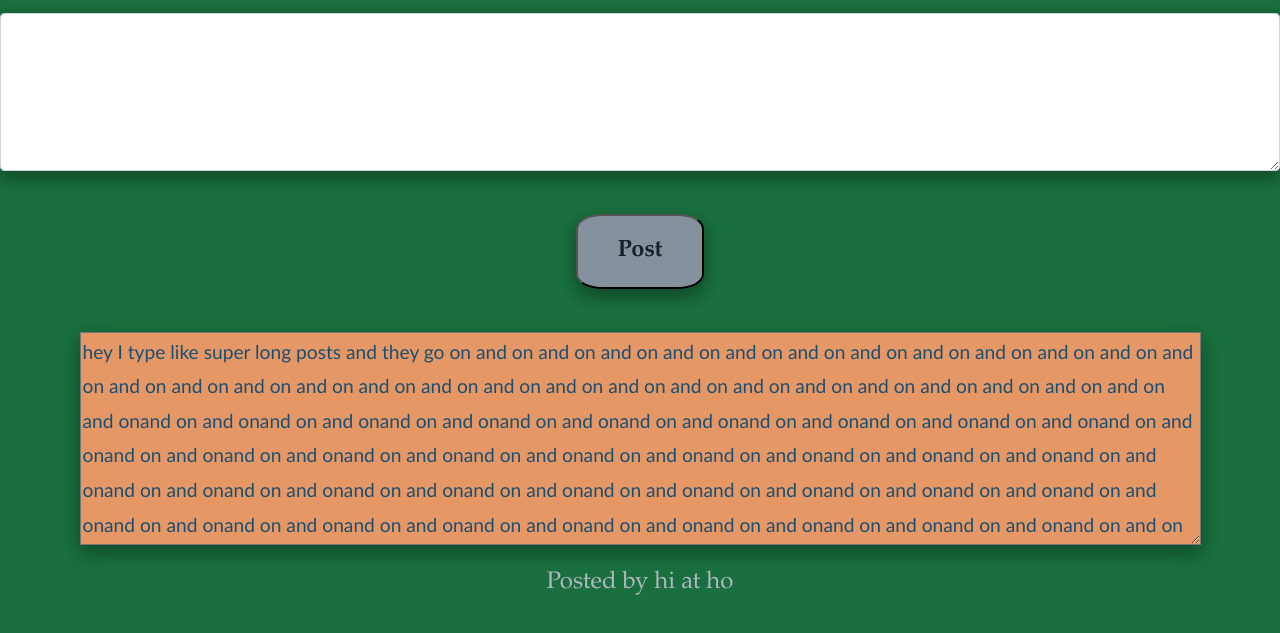
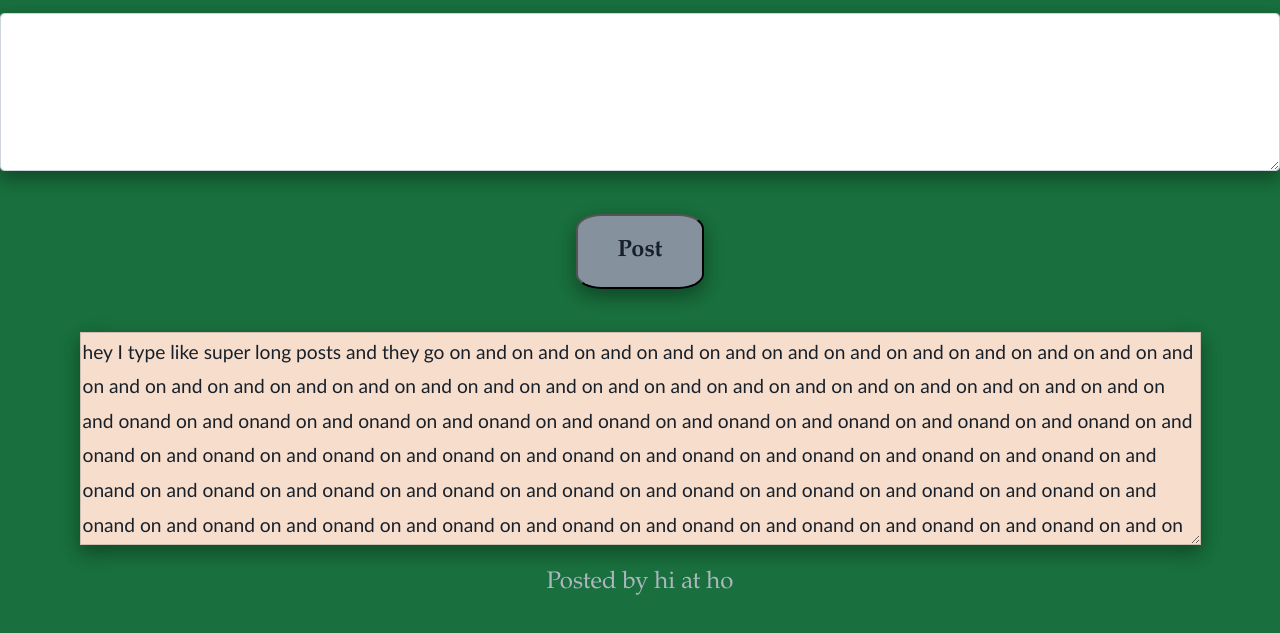
Before and after one commit to MingkuanXu/student-nutrition, a plain HTML site: page posts.html in a window 1280 px wide. Both pictures are taken after typing "Sample" into the empty fields and a click on the button "Post". Shown: the part 97-730 px from the top of the page. Drawn offline with nearby package versions, Linux system fonts and the light colour scheme.

Commit message:
Fixed bug allowing posts to be edited

```diff
--- a/posts.html
+++ b/posts.html
@@ -26,9 +26,10 @@
   textarea {
 	  font-family: Trebuchet MS, cursive, sans-serif;
 	  font-size: 80%;
-	  background-color: #E59866;
+	  background-color: #F6DDCC;
 	  box-shadow: 0 8px 16px 0 rgba(0,0,0,0.2), 0 6px 20px 0 rgba(0,0,0,0.19);
-	  color: #1B4F72;
+	  color: #17202A;
+	  readonly;
   }
 
   input {
@@ -84,6 +85,7 @@
 		   postByText.appendChild(paragraphText);
 		   postByText.position = "relative";
 		   postByText.align = "center";
+		   newPost.disabled = true;
 		   document.body.appendChild(postByText);
 		}
   </script>
```
